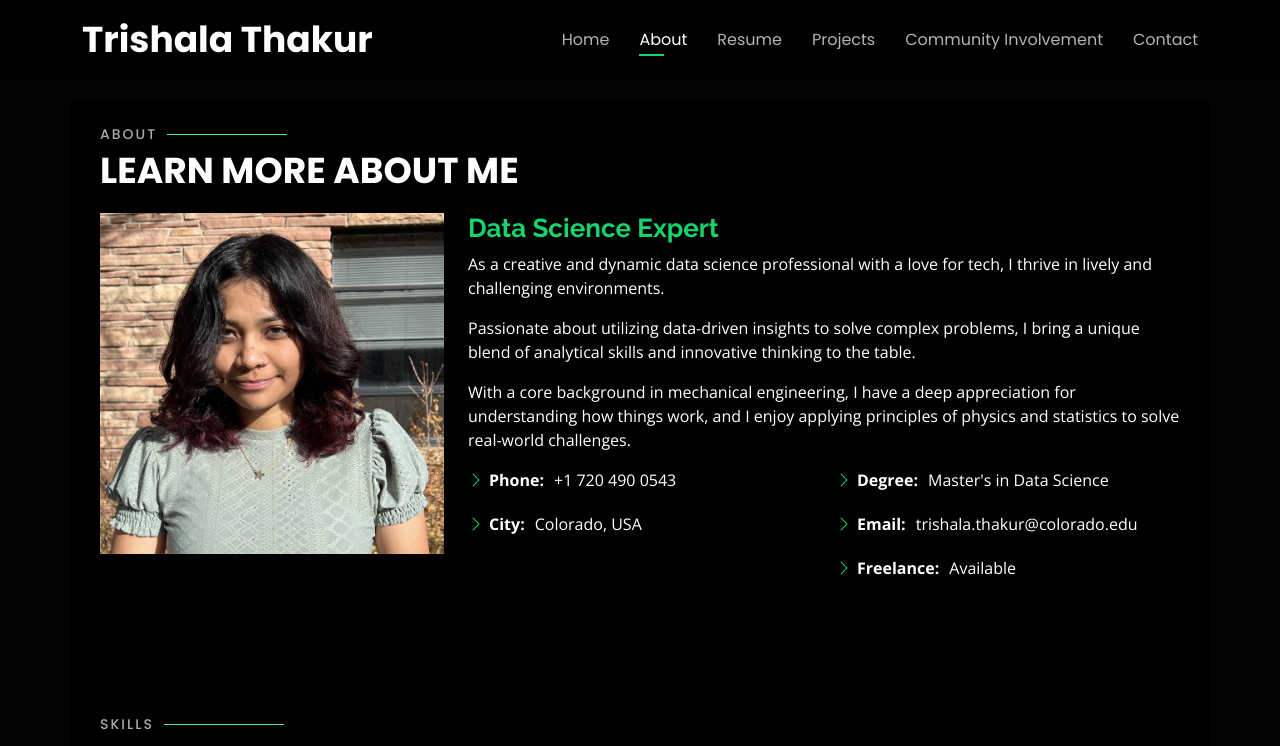
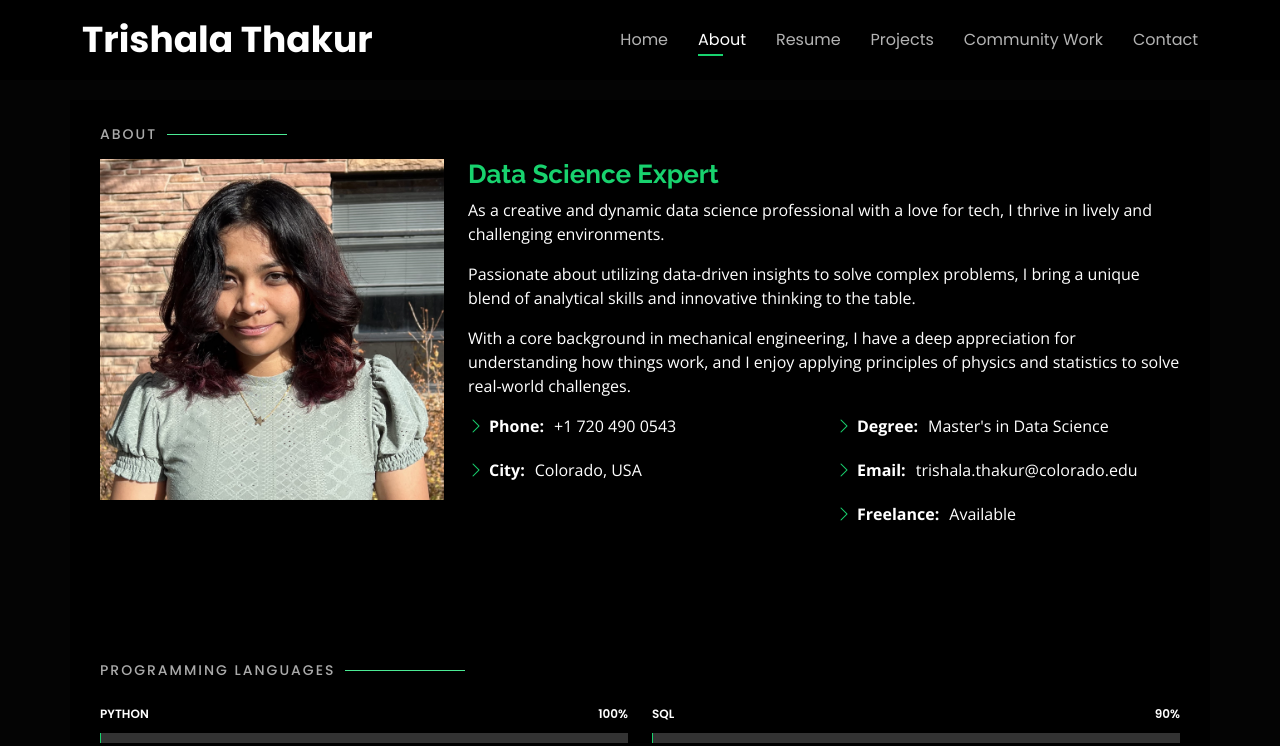
Before and after one commit to trishthakur/Personal, a plain HTML site: page index.html in a window 1280 px wide. Both pictures are taken after a click on the link "About". Shown: the top 746 px of the page. Drawn offline with nearby package versions, Linux system fonts and the light colour scheme.

Commit message:
updated 3

```diff
--- a/index.html
+++ b/index.html
@@ -45,7 +45,7 @@
           <li><a class="nav-link" href="#about">About</a></li>
           <li><a class="nav-link" href="#resume">Resume</a></li>
           <li><a class="nav-link" href="#projects">Projects</a></li>
-          <li><a class="nav-link" href="#Community">Community Involvement</a></li>
+          <li><a class="nav-link" href="#Community">Community Work</a></li>
           <li><a class="nav-link" href="#contact">Contact</a></li>
         </ul>
         <i class="bi bi-list mobile-nav-toggle"></i>
@@ -68,7 +68,6 @@
 
       <div class="section-title">
         <h2>About</h2>
-        <p>Learn more about me</p>
       </div>
 
       <div class="row">
@@ -155,7 +154,7 @@
     <div class="skills container">
 
       <div class="section-title">
-        <h2>Skills</h2>
+        <h2>Programming Languages</h2>
       </div>
 
       <div class="row skills-content">
@@ -313,9 +312,9 @@
                         <h2>Data Visualization</h2>
                         <p>PowerBI</p>
                         <p>Tableau</p>
-                        <p>Excel, Google Sheets</p>
                         <p>Seaborn, Matplotlib</p>
                         <p>Plotly</p>
+                        <p>Excel, Google Sheets</p>
                     </div>
                 </div>
             </div>
```
